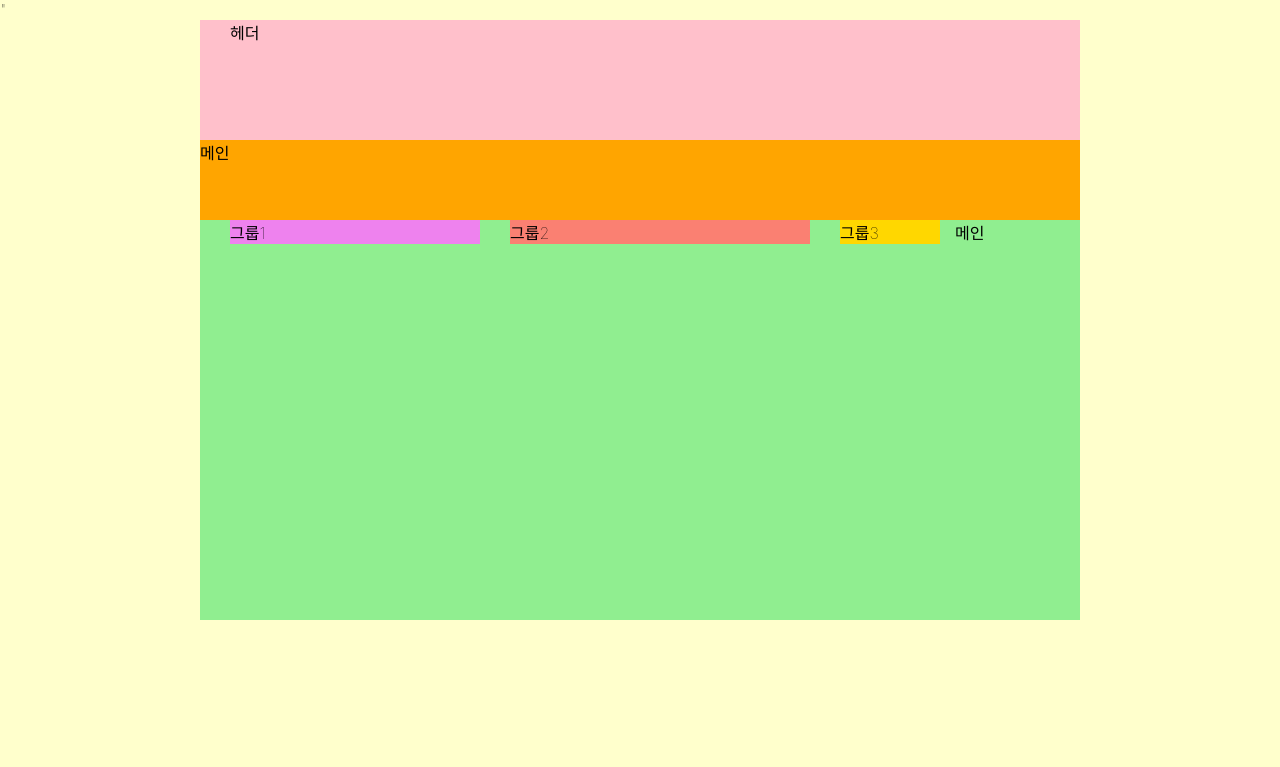
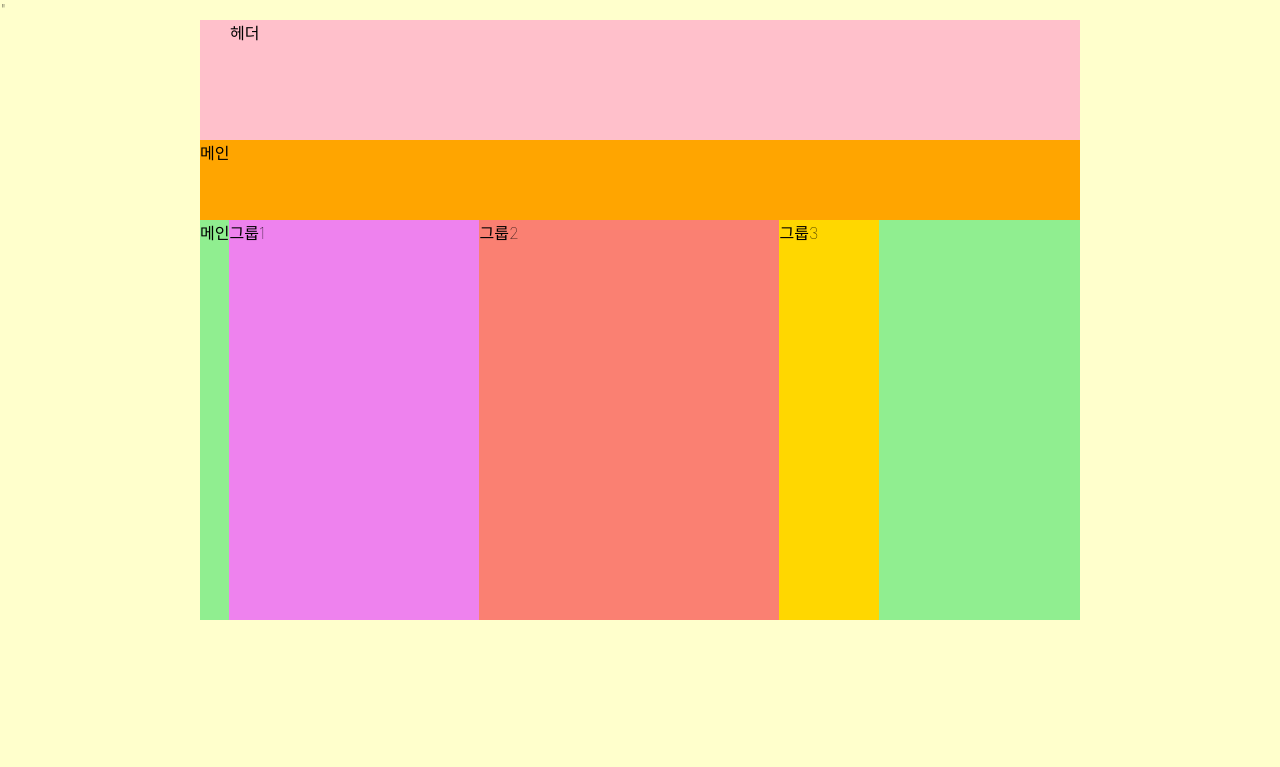
Before and after one commit to bomi5375/HTML5, a website: page index.html in a window 1280 px wide. Shown: the top 767 px of the page. Drawn offline with Linux system fonts and the light colour scheme.

Commit message:
flex를 이용한 메인 레이아웃

```diff
--- a/styles/style.css
+++ b/styles/style.css
@@ -42,13 +42,7 @@ body {
 .main {
   background: lightgreen;
   height: 50vh;
-  display: flow-root;
-  padding: 0 15px;
-}
-
-.group {
-  margin: 0 15px;
-  float: left;
+  display: flex;
 }
 
 .group1 {
```
